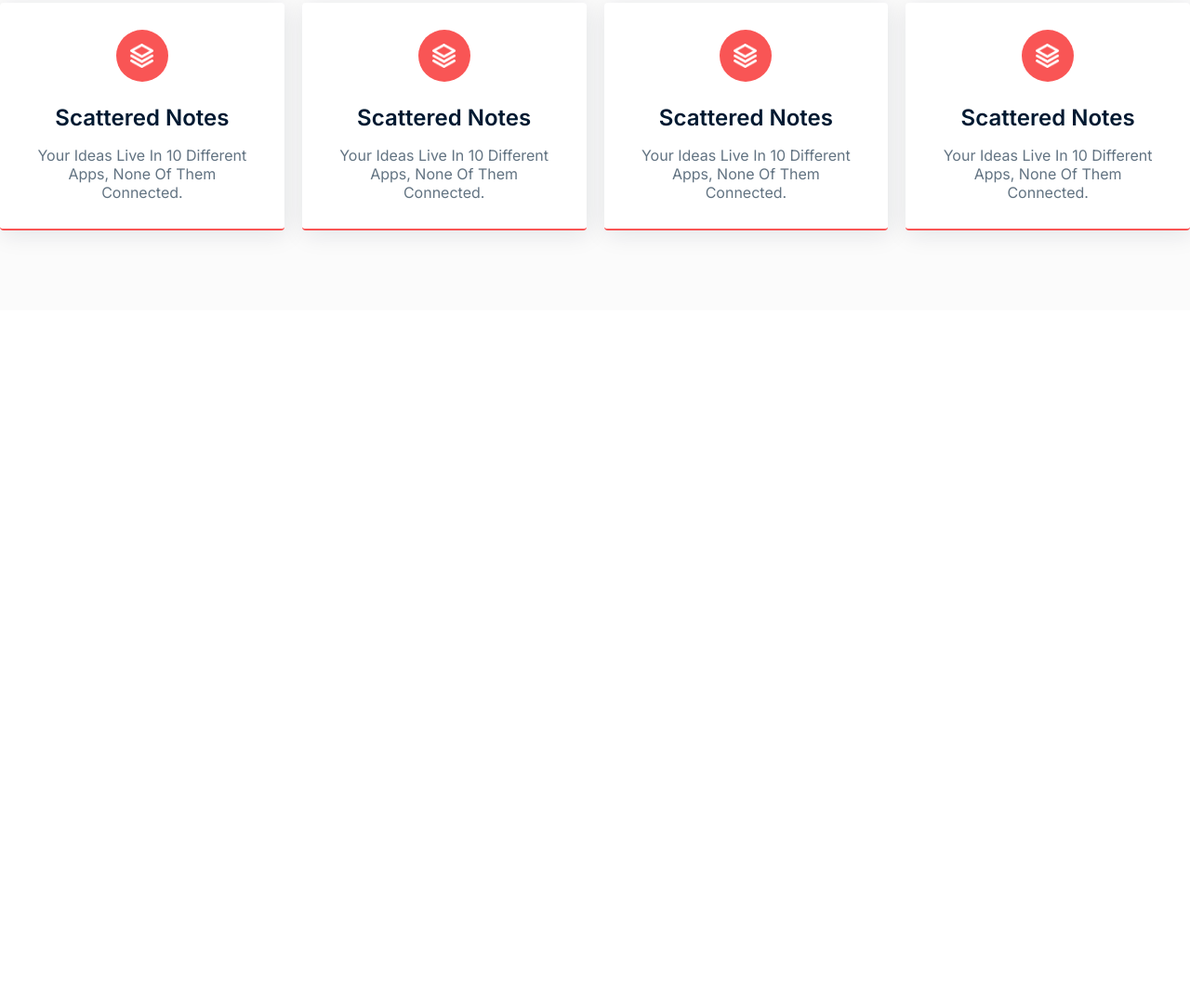
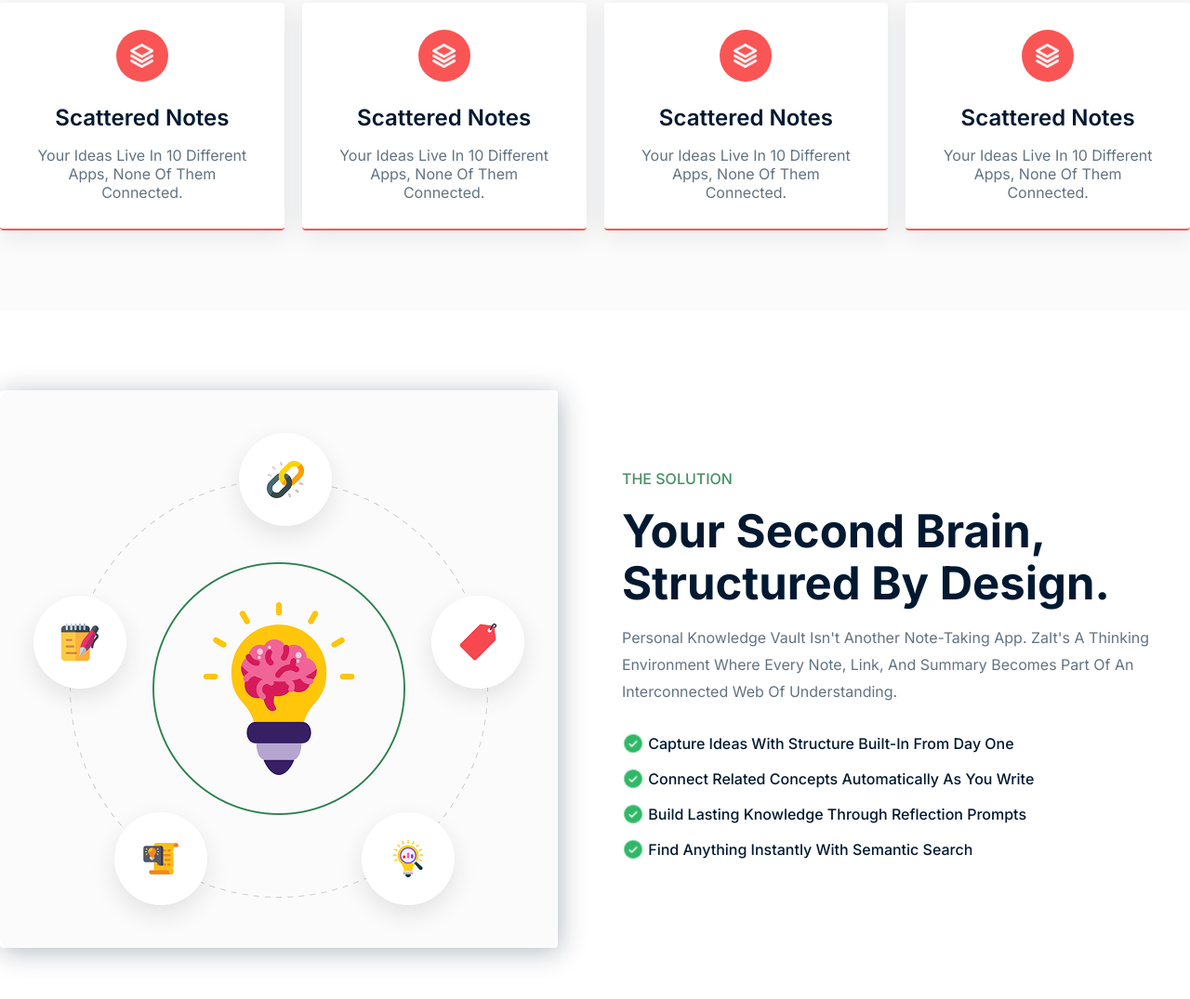
Before and after one commit to SadAbdullah/A01-Knowledge-Vault, a plain HTML site: page index.html in a window 1280 px wide. Shown: the part 1121-2196 px from the top of the page at 93% size. Before the commit the page ends 1455 px from the top, so only its background shows below. Drawn offline with Linux system fonts and the light colour scheme.

Commit message:
second-brain area is done

```diff
--- a/index.html
+++ b/index.html
@@ -108,6 +108,40 @@
             </div>
         </section>
         <!-- notes area end -->
+
+
+        <!-- second-brain section -->
+        <section class="second-brain">
+            <div class="container second-brain-container">
+                <div class="second-brain-img">
+                    <img src="assets/knowledge.png" alt="knowledge-img">
+                </div>
+
+                <div class="second-brain-content">
+                    <h6>The Solution</h6>
+                    <h2>Your second brain, <br /> structured by design.</h2>
+                    <p>Personal Knowledge Vault isn't another note-taking app. zaIt's a thinking environment where every note, link, and summary becomes part of an interconnected web of understanding.</p>
+
+                    <ul>
+                        <li><img src="assets/CheckCircle.png" alt="check-box"> Capture ideas with structure built-in from day one</li>
+
+                        <li><img src="assets/CheckCircle.png" alt="check-box"> Connect related concepts automatically as you write</li>
+
+                        <li><img src="assets/CheckCircle.png" alt="check-box"> Build lasting knowledge through reflection prompts</li>
+
+                        <li><img src="assets/CheckCircle.png" alt="check-box"> Find anything instantly with semantic search</li>
+                    </ul>
+                </div>
+            </div>
+        </section>
+        <!-- second-brain section end -->
+
+
+
+
+
+
+
     </main>
 
 
--- a/style.css
+++ b/style.css
@@ -199,7 +199,8 @@ nav {
     margin-bottom: 74px;
 }
 
-.note-header h2 {
+.note-header h2,
+.second-brain-content h2 {
     color: #001931
     font-family: Inter;
     font-style: Bold;
@@ -210,7 +211,8 @@ nav {
     text-transform: capitalize;
 }
 
-.note-header p {
+.note-header p,
+.second-brain-content p {
     color: #627382;
     font-family: Inter;
     font-style: Regular;
@@ -250,7 +252,7 @@ nav {
 
 .note-box {
     background-color: #fff;
-    box-shadow: 2px 4px 26px rgba(0, 25, 49, 0.1);
+    box-shadow: 2px 4px 29px rgba(0, 25, 49, 0.1);
     padding: 29px 32px;
     border-bottom: 2px solid #F95555;
     border-radius: 4px;
@@ -292,3 +294,64 @@ nav {
     color: #fff;
 }
 /* -- notes area end -- */
+
+
+/* -- second-brain section */
+.second-brain {
+    padding: 86px 0;
+    background-color: #fff;
+}
+
+.second-brain-container {
+    display: flex;
+    align-items: center;
+    gap: 69px;
+}
+
+.second-brain-img img {
+    border-radius: 4px;
+    box-shadow: 2px 4px 29px rgba(0, 25, 49, 0.3);
+}
+
+.second-brain-content h6 {
+    color: #469165;
+    font-family: Inter;
+    font-style: Medium;
+    font-size: 16px;
+    font-weight: 500;
+    text-align: left;
+    text-transform: uppercase;
+    margin-bottom: 19px;
+}
+
+.second-brain-content h2 {
+    text-align: left;
+}
+
+.second-brain-content p {
+    text-align: left;
+    margin-bottom: 29px;
+    line-height: 29px;
+}
+
+.second-brain-content ul {
+    list-style-type: none;
+}
+
+.second-brain-content ul li img {
+    display: inline-block;
+    width: 24px;
+    height: auto;
+    margin-bottom: -6px;
+}
+
+.second-brain-content ul li {
+    color: #001931;
+    font-family: Inter;
+    font-style: Medium;
+    font-size: 16px;
+    font-weight: 500;
+    text-align: left;
+    margin-bottom: 16px;
+}
+/* -- second-brain section end */
```
